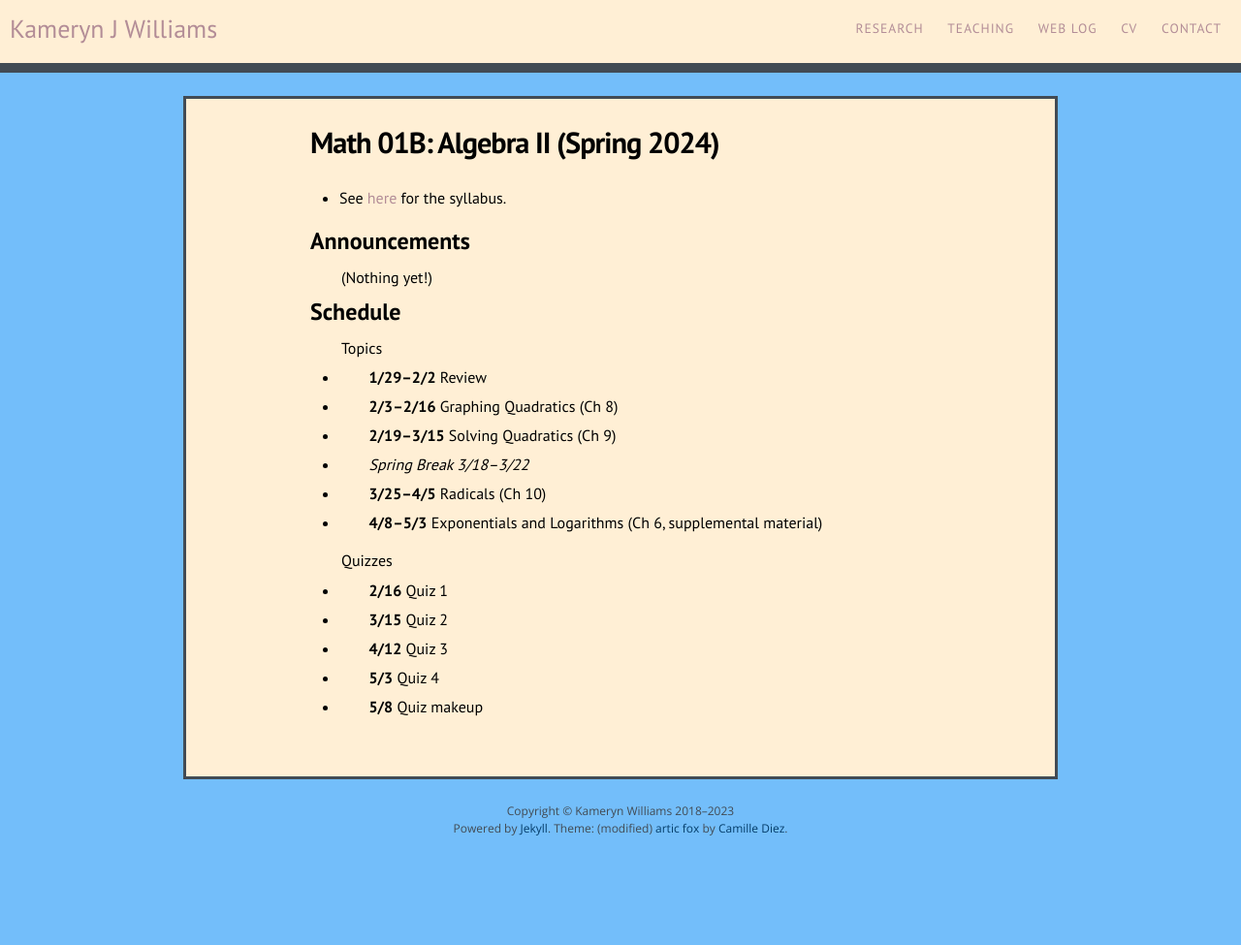
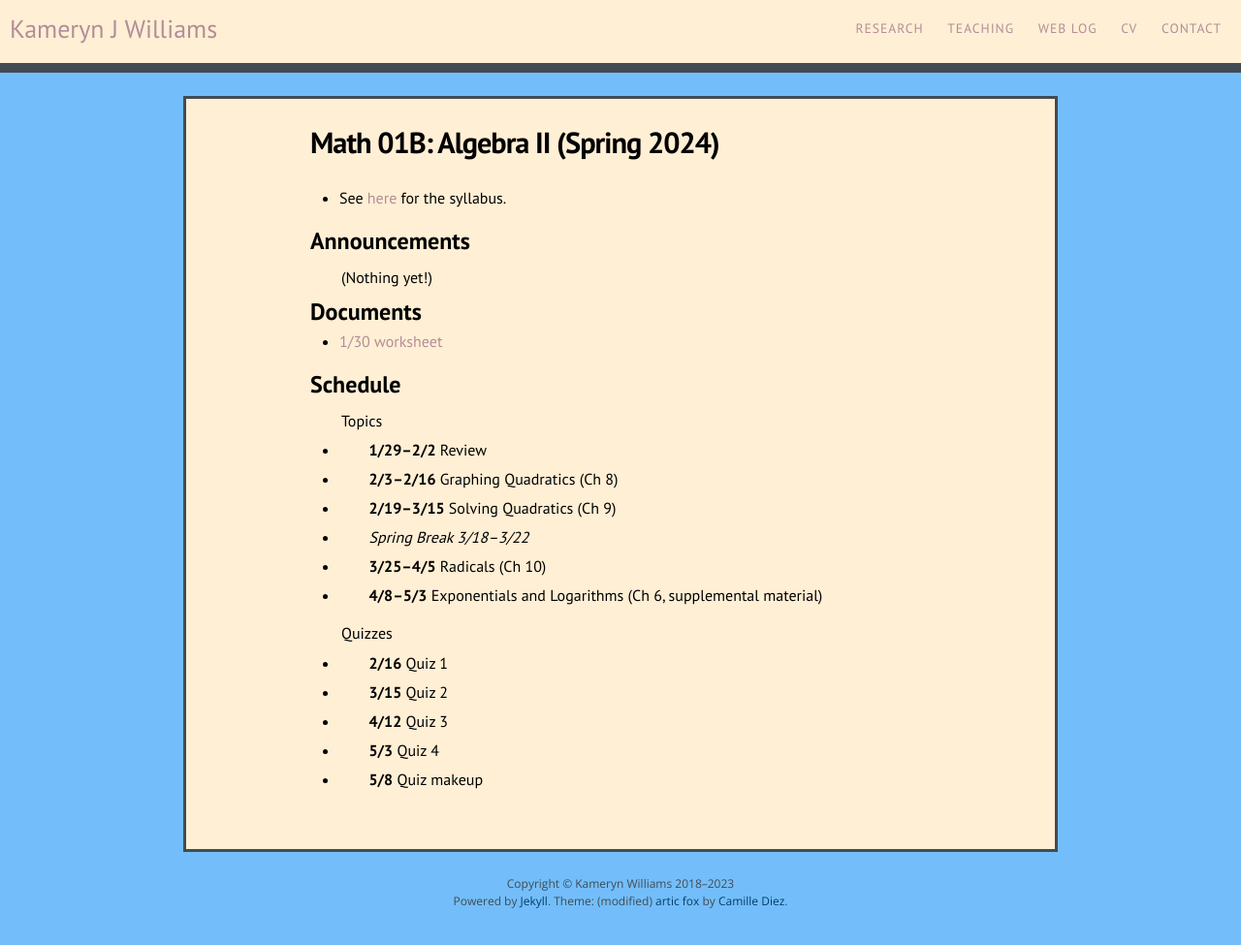
Before and after one commit to kamerynjw/kamerynjw.github.io, a Jekyll site: the page built from teaching/2024/math01b.md, in a window 1280 px wide. Shown: the whole page at 97% size. Built offline with Jekyll 4.4.1, drawn with Linux system fonts in a browser that asks for light colours; nearby versions of some CDN libraries; before the commit the page ends 900 px from its top, so only the background shows below that.

Commit message:
algebra orksheet

```diff
--- a/teaching/2024/math01b.md
+++ b/teaching/2024/math01b.md
@@ -12,6 +12,11 @@ Announcements
 
 (Nothing yet!)
 
+
+Documents
+---------
+
+* [1/30 worksheet]({{ page.url }}ws1-30.pdf)
 
 Schedule
 --------
```
Also changed, not shown: teaching/2024/math02.md (+5 -0 lines), 2 other files.
